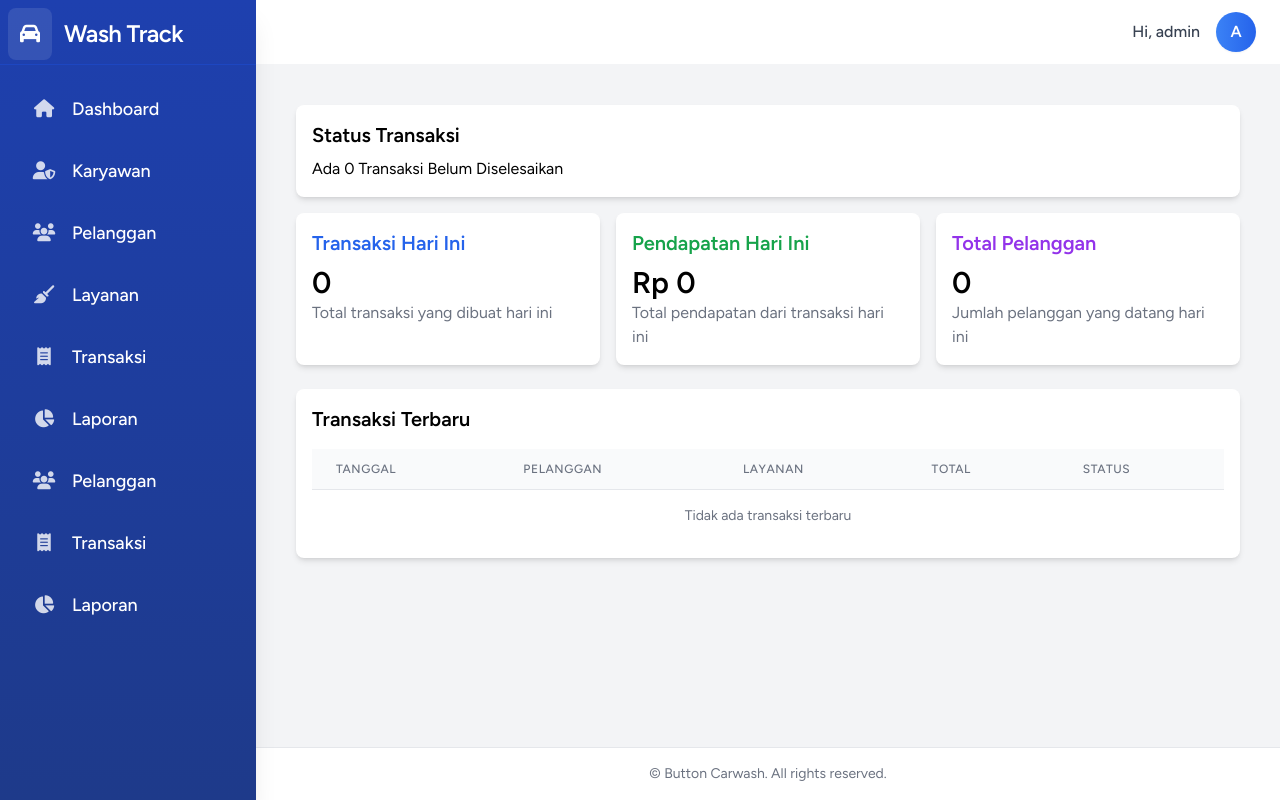
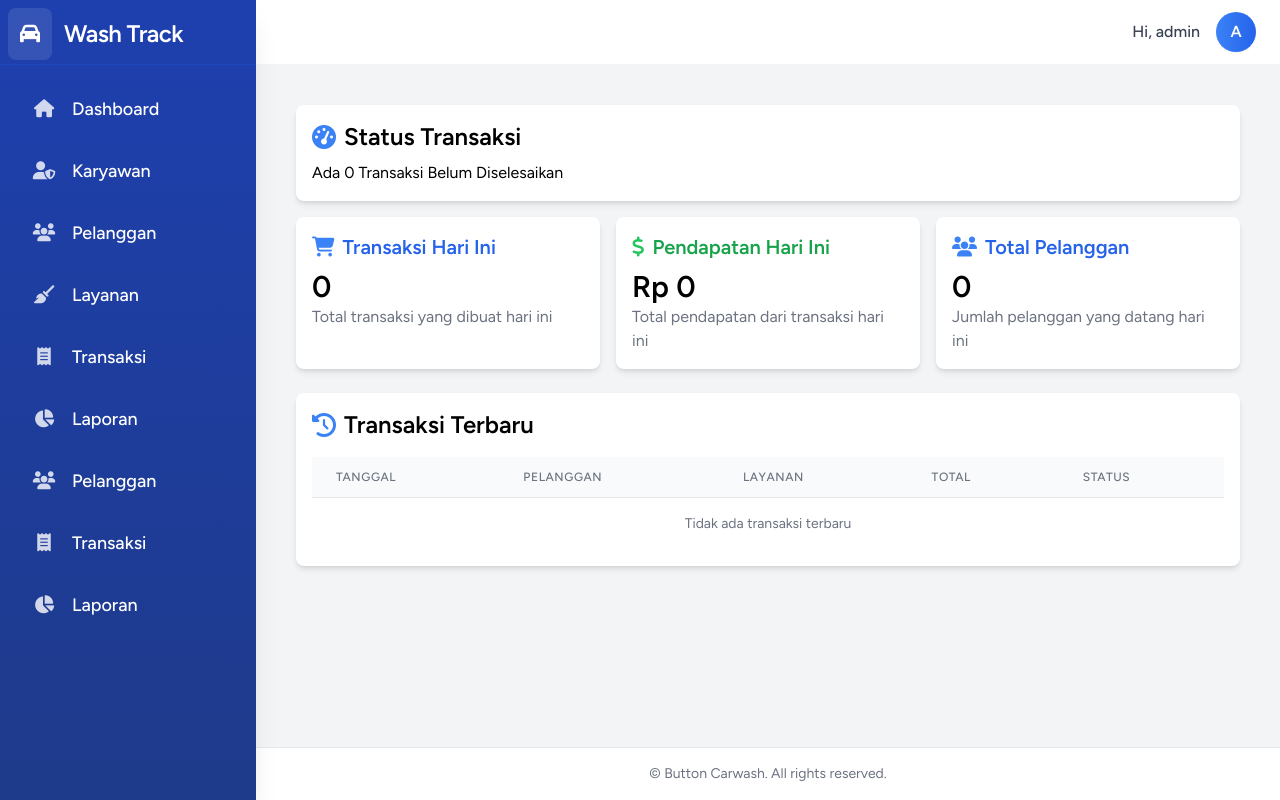
Before and after one commit to Brynnnn12/Wash-Track, a Laravel app: page /dashboard in a window 1280 px wide. Run offline with Laravel 12, Linux system fonts and the light colour scheme; a user stored in the database is signed in; data comes from the database, SQL or seed files in the repository; data that the repository does not hold is empty; style sheets or scripts are compiled from the project's sources; some libraries are stand-ins or nearby versions.

Commit message:
feat : memperbaiki fitur dashboard

```diff
--- a/resources/views/dashboard.blade.php
+++ b/resources/views/dashboard.blade.php
@@ -3,7 +3,10 @@
         <div class="max-w-7xl mx-auto px-4">
             <!-- Status Card -->
             <div class="bg-white shadow-md col-span-3 rounded-lg p-4 mb-4">
-                <h2 class="text-xl font-semibold">Status Transaksi</h2>
+                <div class="flex items-center">
+                    <i class="fas fa-tachometer-alt text-blue-500 text-2xl"></i>
+                    <h1 class="text-2xl font-semibold ml-2">Status Transaksi</h1>
+                </div>
                 <p class="mt-2">Ada {{ $pendingTransactions }} Transaksi Belum Diselesaikan</p>
             </div>
 
@@ -11,21 +14,34 @@
             <div class="grid grid-cols-1 lg:grid-cols-3 gap-4 mb-6">
                 <!-- Transaksi Hari Ini -->
                 <div class="bg-white shadow-md rounded-lg p-4">
-                    <h2 class="text-xl font-semibold text-blue-600">Transaksi Hari Ini</h2>
+                    <div class="flex gap-2">
+                        <i class="fas fa-shopping-cart text-blue-500 text-xl"></i>
+
+                        <h2 class="text-xl font-semibold text-blue-600">Transaksi Hari Ini</h2>
+                    </div>
                     <p class="mt-2 text-3xl font-bold">{{ $todayTransactions }}</p>
                     <p class="text-gray-500">Total transaksi yang dibuat hari ini</p>
                 </div>
 
                 <!-- Pendapatan Hari Ini -->
                 <div class="bg-white shadow-md rounded-lg p-4">
-                    <h2 class="text-xl font-semibold text-green-600">Pendapatan Hari Ini</h2>
+                    <div class="flex gap-2">
+                        <i class="fas fa-dollar text-green-500 text-xl"></i>
+
+                        <h2 class="text-xl font-semibold text-green-600">Pendapatan Hari Ini</h2>
+
+                    </div>
                     <p class="mt-2 text-3xl font-bold">Rp {{ number_format($todayIncome, 0, ',', '.') }}</p>
                     <p class="text-gray-500">Total pendapatan dari transaksi hari ini</p>
                 </div>
 
                 <!-- Total Pelanggan -->
                 <div class="bg-white shadow-md rounded-lg p-4">
-                    <h2 class="text-xl font-semibold text-purple-600">Total Pelanggan</h2>
+                    <div class="flex gap-2">
+                        <i class="fas fa-users text-blue-500 text-xl"></i>
+
+                        <h2 class="text-xl font-semibold text-blue-600">Total Pelanggan</h2>
+                    </div>
                     <p class="mt-2 text-3xl font-bold">{{ $totalCustomers }}</p>
                     <p class="text-gray-500">Jumlah pelanggan yang datang hari ini</p>
                 </div>
@@ -33,7 +49,10 @@
 
             <!-- Recent Transactions -->
             <div class="bg-white shadow-md rounded-lg p-4">
-                <h2 class="text-xl font-semibold mb-4">Transaksi Terbaru</h2>
+                <div class="flex items-center mb-4">
+                    <i class="fas fa-history text-blue-500 text-2xl"></i>
+                    <h1 class="text-2xl font-semibold ml-2">Transaksi Terbaru</h1>
+                </div>
                 <div class="overflow-x-auto">
                     <table class="min-w-full divide-y divide-gray-200">
                         <thead class="bg-gray-50">
```
Also changed, not shown: resources/views/errors/layout.blade.php (+4 -33 lines).
